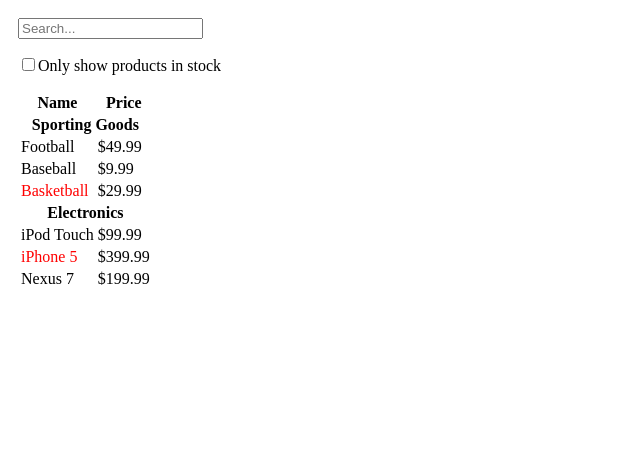
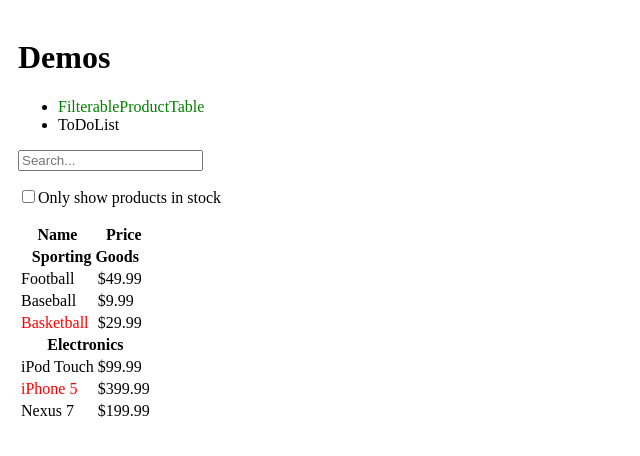
Before and after one commit to jerryni/react-redux-practice, a React (Create React App) app: page / in a window 1280 px wide. Shown: the top 456 px of the page, without its empty margins (0-640 px from the left). Built offline with nearby package versions, Linux system fonts and the light colour scheme.

Commit message:
Add dynamic component change

```diff
--- a/src/App.jsx
+++ b/src/App.jsx
@@ -5,19 +5,47 @@ import ToDoList from './modules/ToDoList.jsx'
 
 class App extends React.Component {
   state = {
-    showTable: true
+    currentComponent: 'FilterableProductTable'
   }
-  todos = []
+
+  components = {
+    FilterableProductTable: FilterableProductTable,
+    ToDoList: ToDoList
+  }
+
+  handleDemoClick(componentName) {
+    this.setState({
+      currentComponent: componentName
+    })
+  }
   render() {
+    let lis = [],
+        CurrentComponent
+
+    CurrentComponent = this.components[this.state.currentComponent]
+
+    Object.keys(this.components).forEach((componentName) => {
+      let name
+
+      name = this.state.currentComponent === componentName ?
+        (<span style={{color:'green'}}>
+          {componentName}
+        </span>) : componentName
+
+      lis.push(
+          <li
+            onClick={this.handleDemoClick.bind(this, componentName)}
+            key={componentName}>{name}</li>
+      )
+    })
+
     return (
       <div id="app">
-        {
-          this.state.showTable ? (
-            <FilterableProductTable />
-          ) : (
-            <ToDoList todos={this.todos}/>
-          )
-        }
+        <h1>Demos</h1>
+        <ul>
+          {lis}
+        </ul>
+        <CurrentComponent />
       </div>
     )
   }
--- a/src/modules/ToDoList.jsx
+++ b/src/modules/ToDoList.jsx
@@ -7,6 +7,10 @@ class ToDoList extends React.Component {
       this.state = {
         text: props.text || ''
       }
+    }
+
+    static defaultProps = {
+      todos: []
     }
 
     handleKeyup = e => {
```
